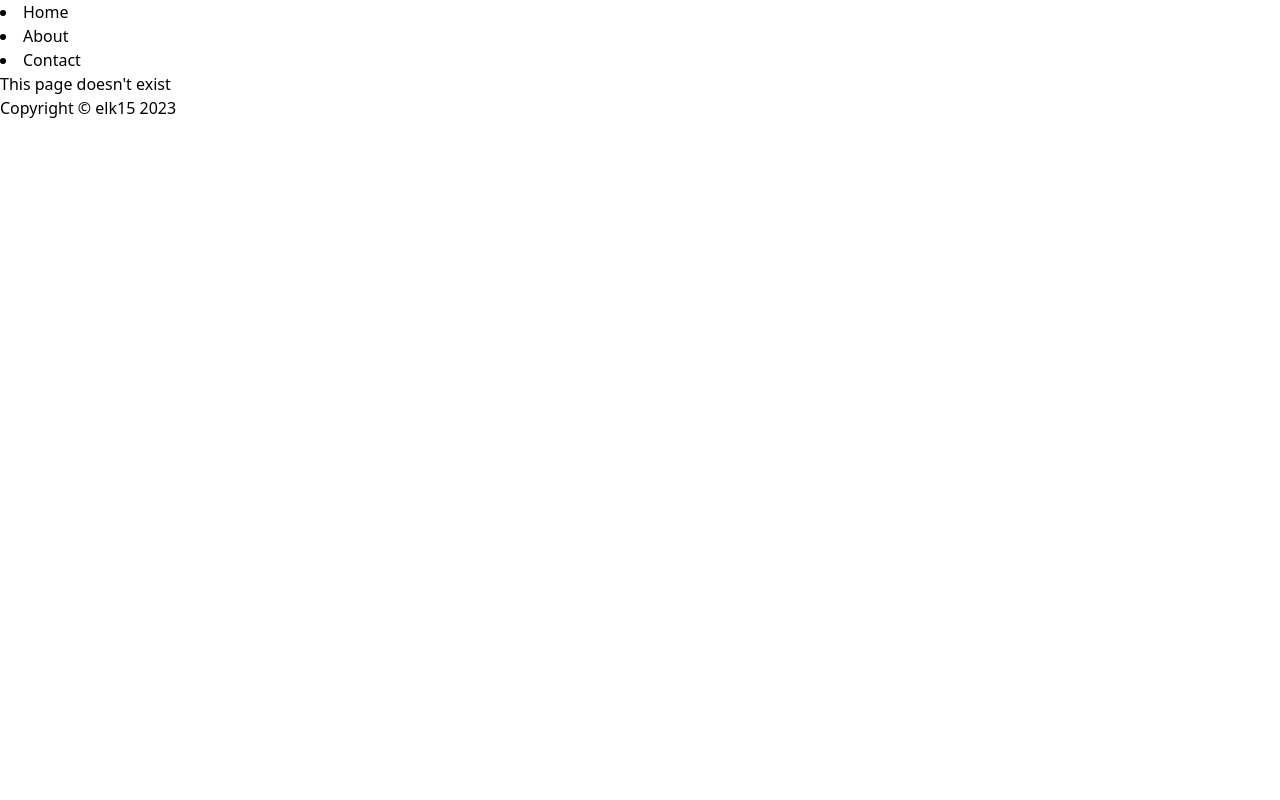
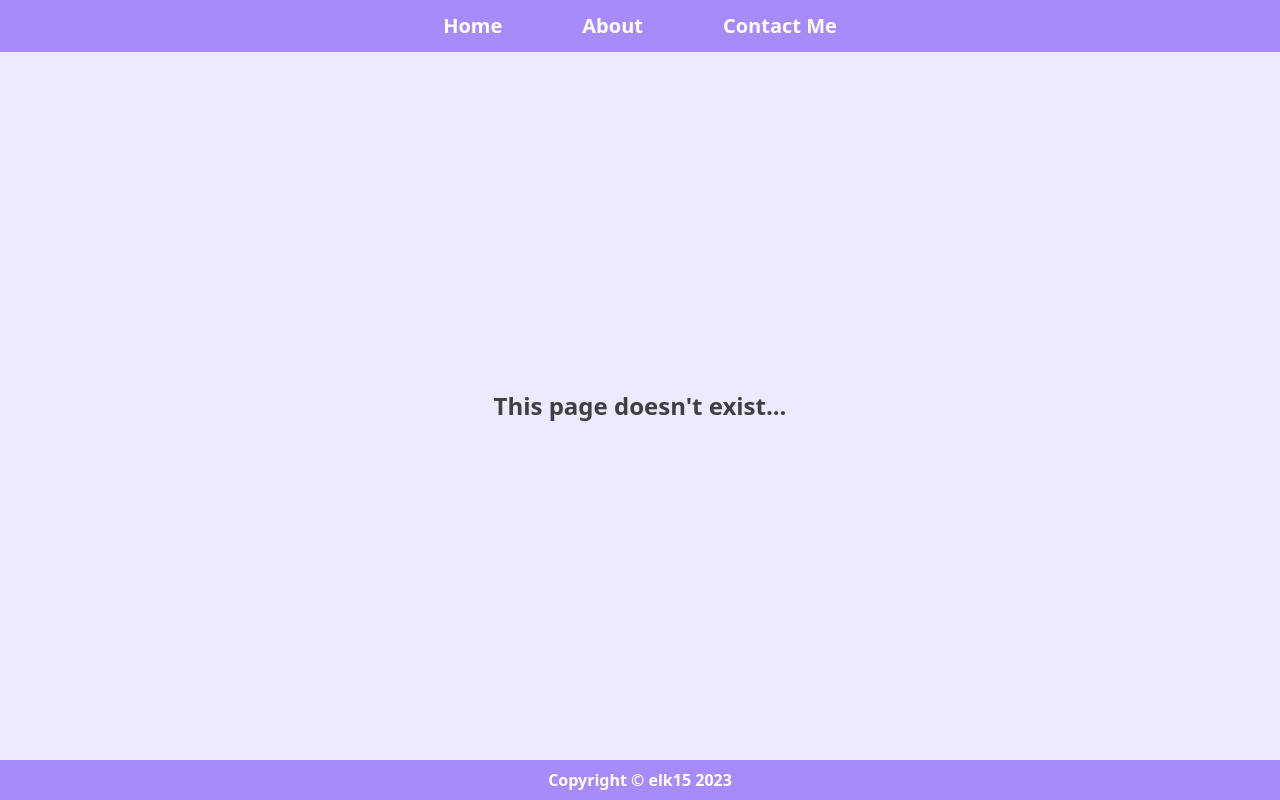
Before and after one commit to elk15/basic-info-site, a plain HTML site: page views/404.html in a window 1280 px wide. Drawn offline with nearby package versions, Linux system fonts and the light colour scheme.

Commit message:
Style pages

```diff
--- a/views/404.html
+++ b/views/404.html
@@ -7,18 +7,24 @@
     <script src="https://cdn.tailwindcss.com"></script>
     <title>Error</title>
 </head>
-<body>
-    <header>
-        <nav>
-            <li><a href="/">Home</a></li>
-            <li><a href="/about">About</a></li>
-            <li><a href="/contact-me">Contact</a></li>
+<body class="flex flex-col items-center min-h-screen">
+    <header class="bg-violet-400 w-full text-white font-semibold text-xl p-3">
+        <nav class="flex list-none justify-center md:gap-20 gap-10">
+            <li class="hover:underline decoration-solid decoration-2">
+                <a href="/">Home</a>
+            </li>
+            <li class="hover:underline decoration-solid decoration-2">
+                <a href="/about">About</a>
+            </li>
+            <li class="hover:underline decoration-solid decoration-2">
+                <a href="/contact-me">Contact Me</a>
+            </li>
         </nav>
     </header>
-    <main>
-        <h1>This page doesn't exist</h1>
+    <main class="flex-1 bg-violet-100 w-full flex justify-center items-center text-neutral-700 text-2xl font-bold">
+        <h1>This page doesn't exist...</h1>
     </main>
-    <footer>
+    <footer class="bg-violet-400 w-full text-white font-semibold text-center p-2">
         Copyright  &copy; elk15 2023
     </footer>
 </body>
```
Also changed, not shown: views/about.html (+14 -8 lines), views/contact-me.html (+14 -8 lines), views/index.html (+14 -8 lines).
